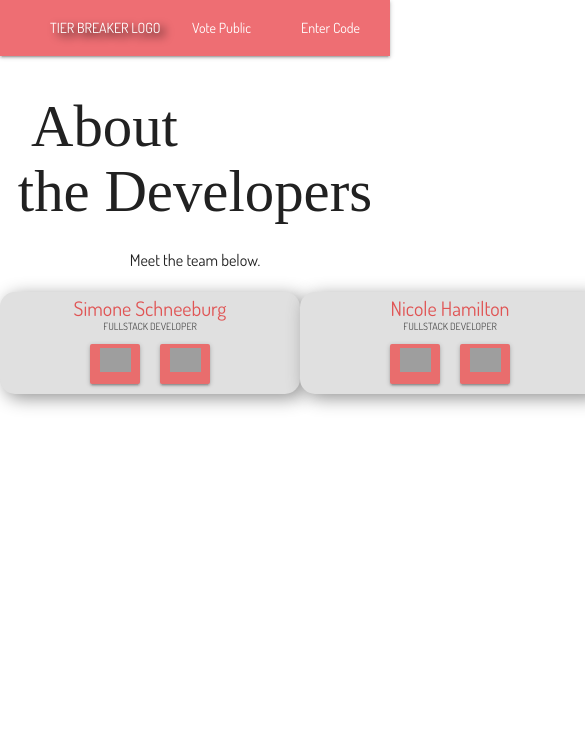
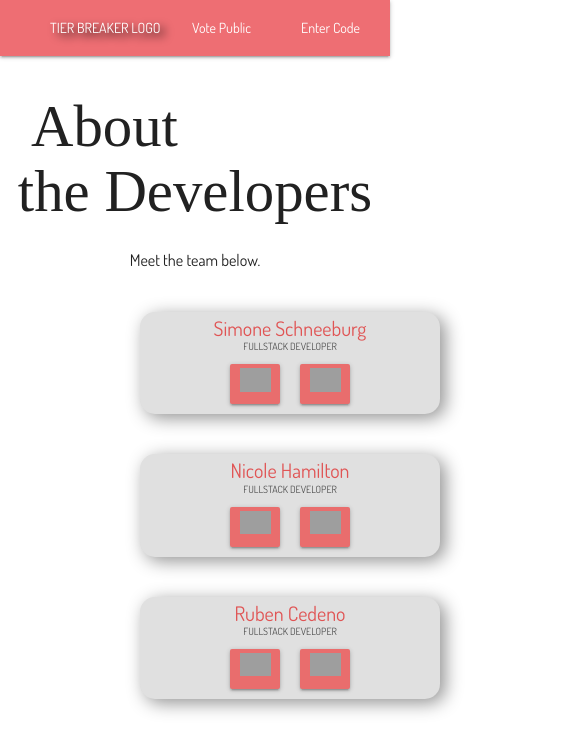
Before and after one commit to NikkiHmltn/tier-breaker, a React (Create React App) app: page /about in a window 390 px wide. Shown: the top 752 px of the page, 585 px wide, since content can reach past the window. Built offline with nearby package versions, Linux system fonts and the light colour scheme; grey boxes are pictures that could not be loaded; a web font is replaced by a local one.

Commit message:
added media responsiveness to about.js

```diff
--- a/src/components/css/About.css
+++ b/src/components/css/About.css
@@ -59,3 +59,28 @@
 .dev-p p{
     display: inline;
 }
+
+@media (max-width: 700px) {
+    .about{
+        display:flex;
+        flex-direction: column;
+        flex-wrap: wrap;
+        margin-left: 10em;
+    }
+    .row-dev {
+        width: 1300px;
+        display:flex;
+        flex-direction: column;
+    }
+
+    .card3 {
+        width: 300px;
+        border-radius: 15px;
+        background-color: rgb(224, 224, 224);
+        padding: 10px;
+        display:flex;
+        justify-content:space-evenly;
+        filter: drop-shadow(5px 4px 9px #919191);
+        margin: 20px 0 20px 0;
+    }
+}
```
Also changed, not shown: src/components/css/Edit.css (deleted), 1 other file (tests, documents, lock files or other folders).
